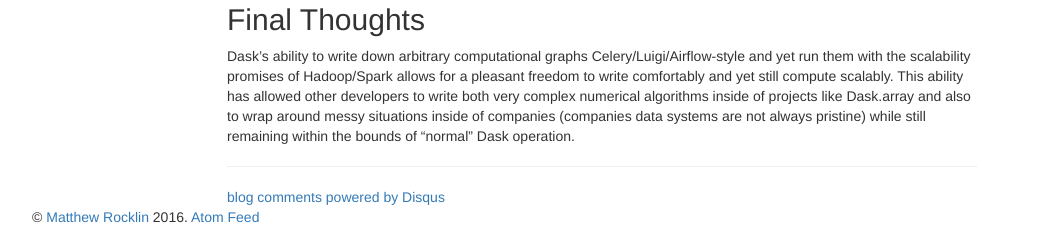
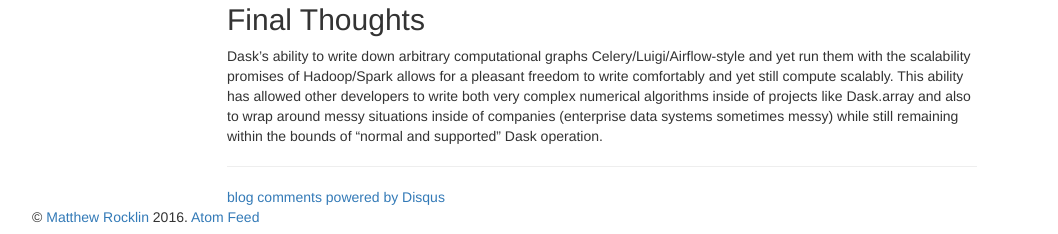
Before and after one commit to besyskymnbk/blog, a Jekyll site: the page built from _posts/work/2016-12-27-dask-custom.md, in a window 1280 px wide and 900 px high, scrolled down 3781 px. Shown: the part 663-897 px from the top of the window, without its empty margins (38-1096 px from the left). Built offline with Jekyll 4.4.1, drawn with Linux system fonts in a browser that asks for light colours; comment, search, counter and statistics services are not loaded.

Commit message:
minor edits

```diff
--- a/_posts/work/2016-12-27-dask-custom.md
+++ b/_posts/work/2016-12-27-dask-custom.md
@@ -238,8 +238,8 @@ Final Thoughts
 Dask's ability to write down arbitrary computational graphs
 Celery/Luigi/Airflow-style and yet run them with the scalability promises of
 Hadoop/Spark allows for a pleasant freedom to write comfortably and yet still
-compute scalably.  This ability has allowed other developers to write both
-very complex numerical algorithms inside of projects like Dask.array and also
-to wrap around messy situations inside of companies (companies data systems are
-not always pristine) while still remaining within the bounds of "normal" Dask
-operation.
+compute scalably.  This ability has allowed other developers to write both very
+complex numerical algorithms inside of projects like Dask.array and also to
+wrap around messy situations inside of companies (enterprise data systems
+sometimes messy) while still remaining within the bounds of "normal and
+supported" Dask operation.
```
